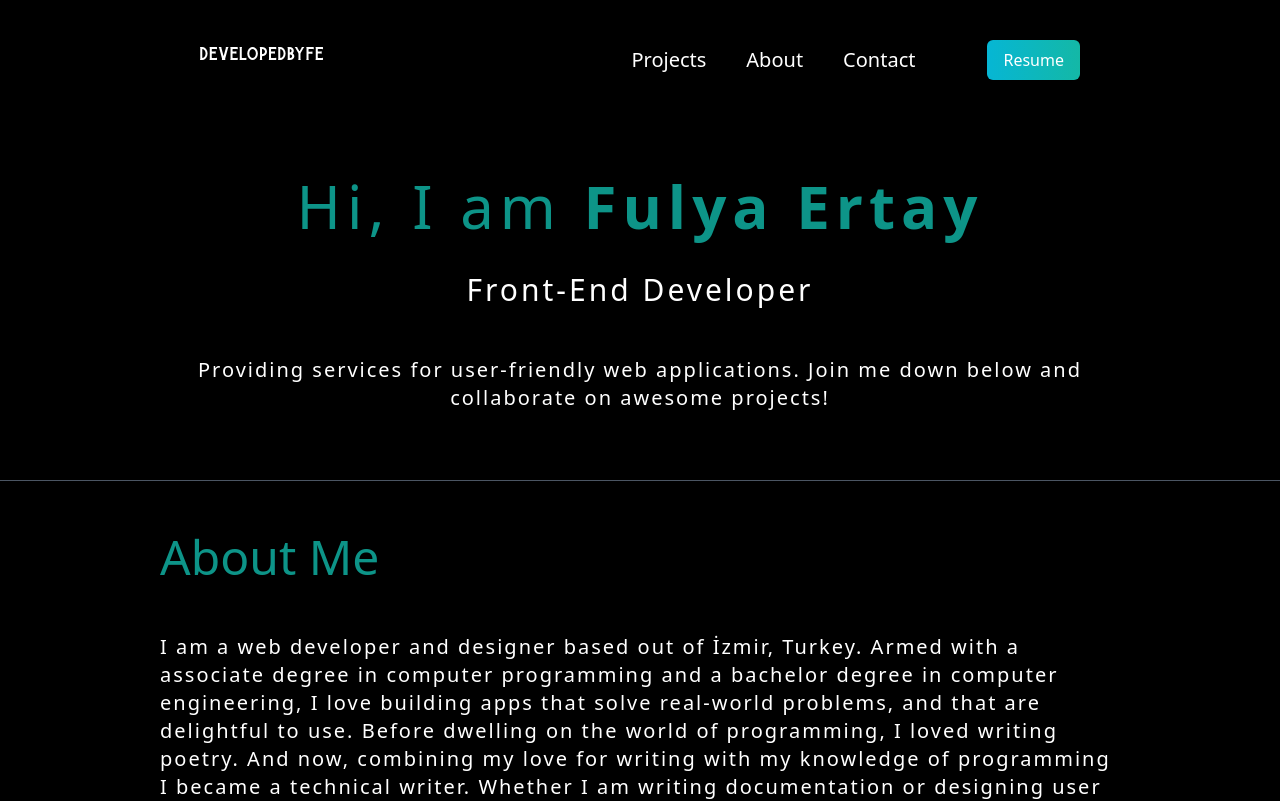
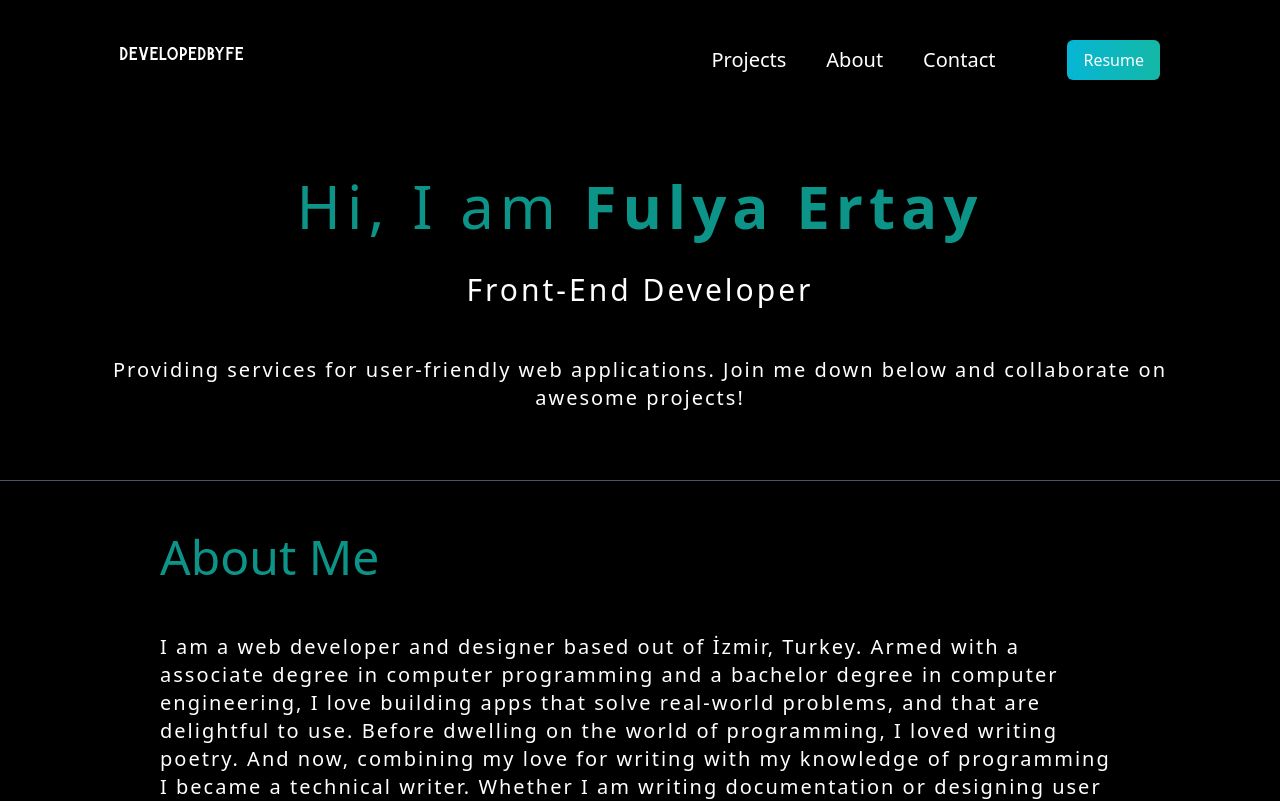
Before and after one commit to fulyaertay/personal-portfolio, a Next.js app: page / in a window 1280 px wide. Shown: the top 801 px of the page. Built offline with nearby package versions, Linux system fonts and the light colour scheme.

Commit message:
updated header

```diff
--- a/pages/index.tsx
+++ b/pages/index.tsx
@@ -32,7 +32,7 @@ export default function Home() {
         <link rel="icon" href="/favicon.ico" />
       </Head>
       <main className="bg-black ">
-        <section className="px-10 md:px-20 lg:px-40 text-center">
+        <section className="px-10 md:px-20  text-center">
           <nav className="py-10 px-10 mb-12 flex text-center md:justify-between">
             <h1 className="text-xl font-burtons text-white hidden md:flex "> developedbyfe</h1>
             <ul className="flex items-center gap-10">
```
